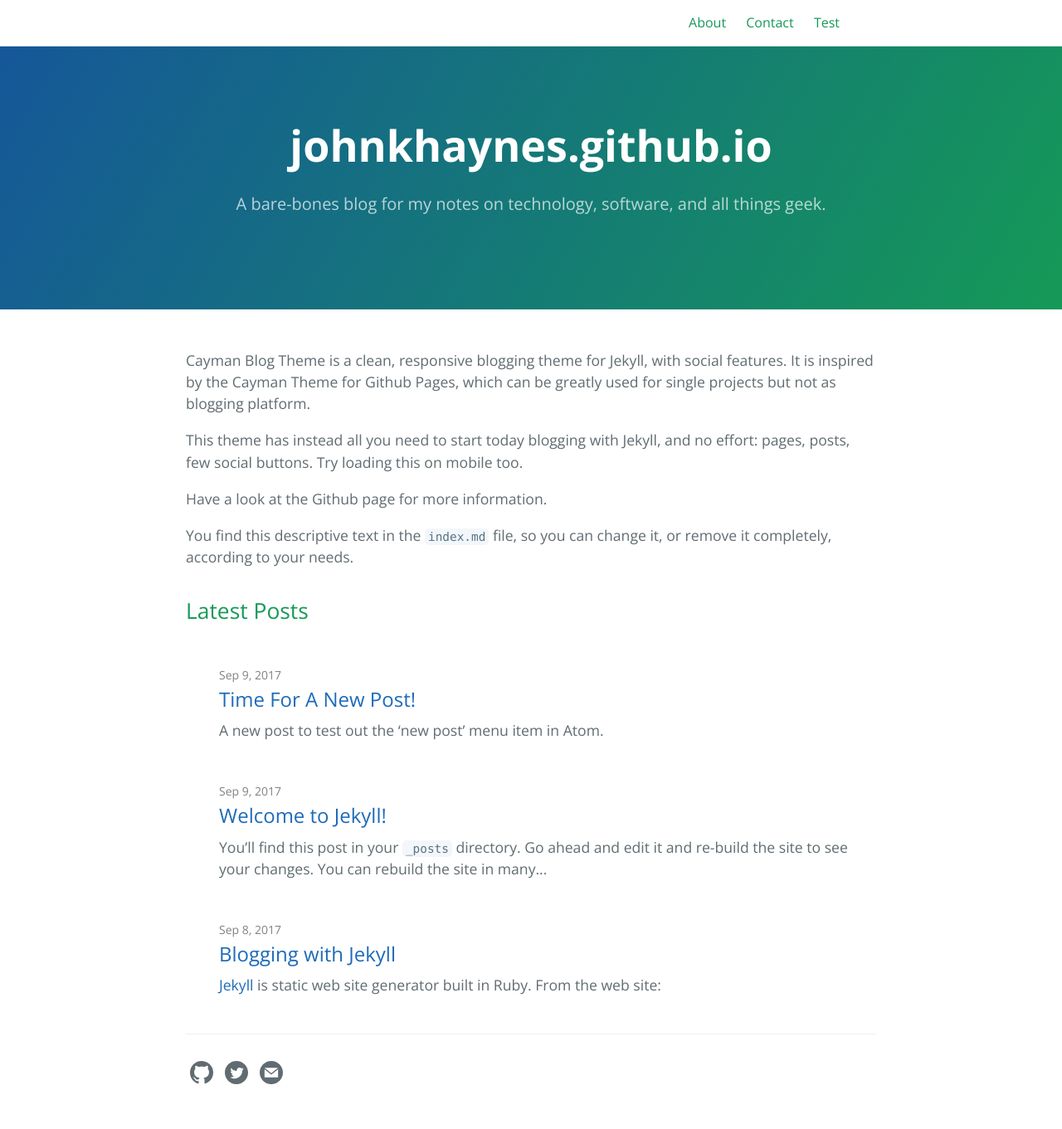
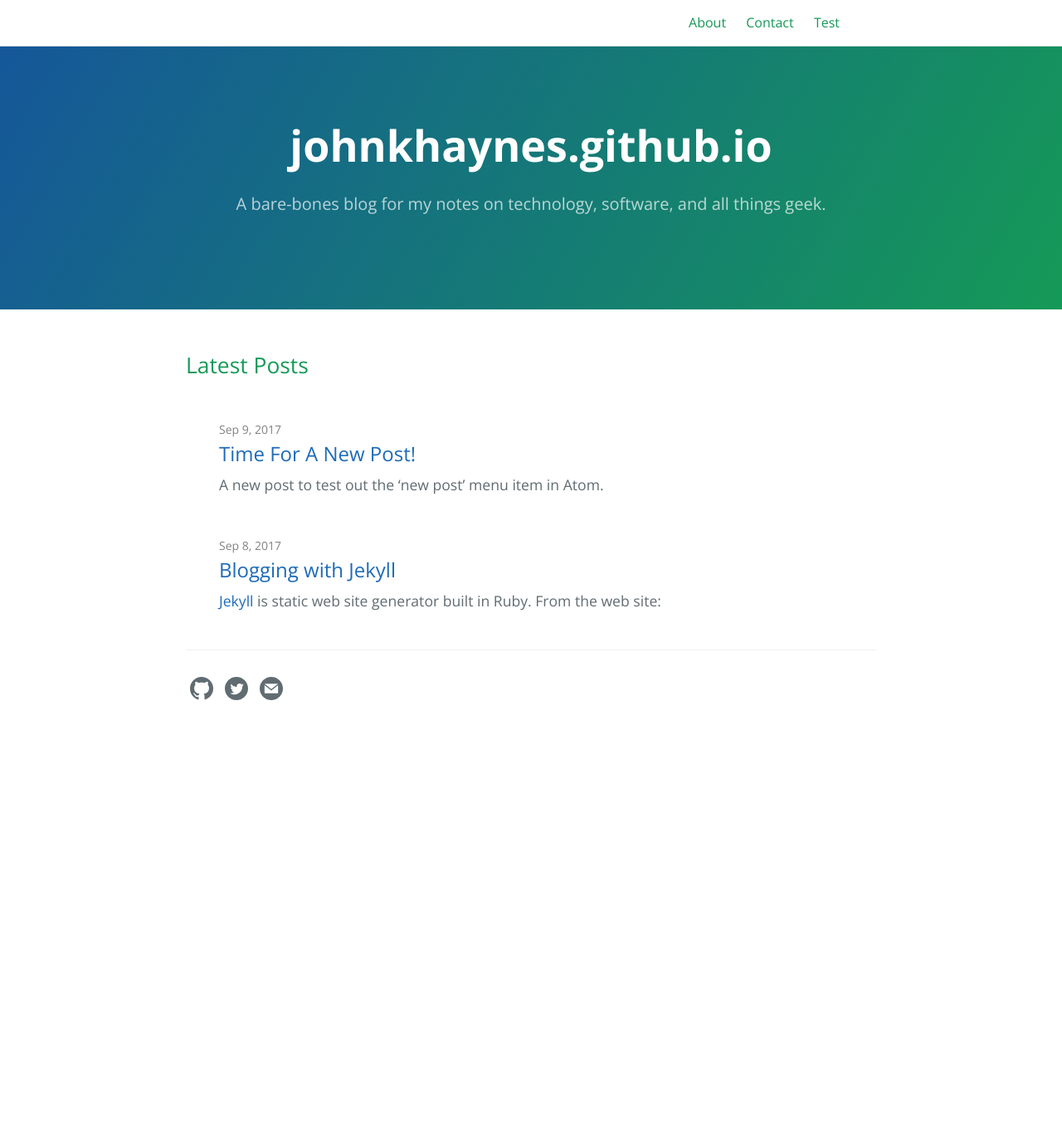
Before and after one commit to johnkhaynes/johnkhaynes.github.io, a Jekyll site: the page built from index.md, in a window 1280 px wide. Shown: the whole page at 83% size. Built offline with Jekyll 4.4.1, drawn with Linux system fonts in a browser that asks for light colours; after the commit the page ends 900 px from its top, so only the background shows below that.

Commit message:
Cleaning up home page, remove test post.

```diff
--- a/_posts/2017-09-09-welcome-to-jekyll.markdown
+++ /dev/null
@@ -1,25 +0,0 @@
----
-layout: post
-title:  "Welcome to Jekyll!"
-date:   2017-09-09 10:16:26 -0700
-categories: jekyll update
----
-You’ll find this post in your `_posts` directory. Go ahead and edit it and re-build the site to see your changes. You can rebuild the site in many different ways, but the most common way is to run `jekyll serve`, which launches a web server and auto-regenerates your site when a file is updated.
-
-To add new posts, simply add a file in the `_posts` directory that follows the convention `YYYY-MM-DD-name-of-post.ext` and includes the necessary front matter. Take a look at the source for this post to get an idea about how it works.
-
-Jekyll also offers powerful support for code snippets:
-
-{% highlight ruby %}
-def print_hi(name)
-  puts "Hi, #{name}"
-end
-print_hi('Tom')
-#=> prints 'Hi, Tom' to STDOUT.
-{% endhighlight %}
-
-Check out the [Jekyll docs][jekyll-docs] for more info on how to get the most out of Jekyll. File all bugs/feature requests at [Jekyll’s GitHub repo][jekyll-gh]. If you have questions, you can ask them on [Jekyll Talk][jekyll-talk].
-
-[jekyll-docs]: https://jekyllrb.com/docs/home
-[jekyll-gh]:   https://github.com/jekyll/jekyll
-[jekyll-talk]: https://talk.jekyllrb.com/
--- a/index.md
+++ b/index.md
@@ -7,11 +7,3 @@
 #
 layout: home
 ---
-
-Cayman Blog Theme is a clean, responsive blogging theme for Jekyll, with social features. It is inspired by the Cayman Theme for Github Pages, which can be greatly used for single projects but not as blogging platform.
-
-This theme has instead all you need to start today blogging with Jekyll, and no effort: pages, posts, few social buttons. Try loading this on mobile too.
-
-Have a look at the Github page for more information.
-
-You find this descriptive text in the `index.md` file, so you can change it, or remove it completely, according to your needs.
```
